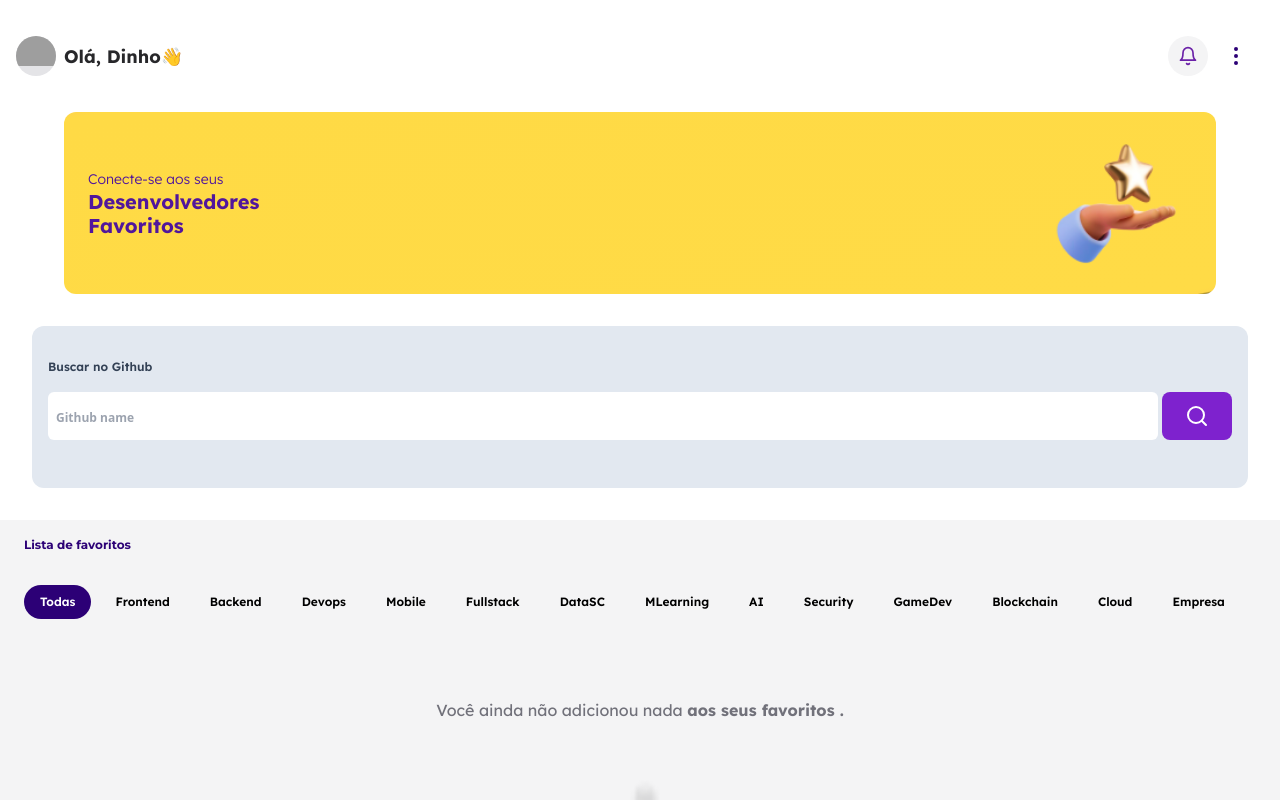
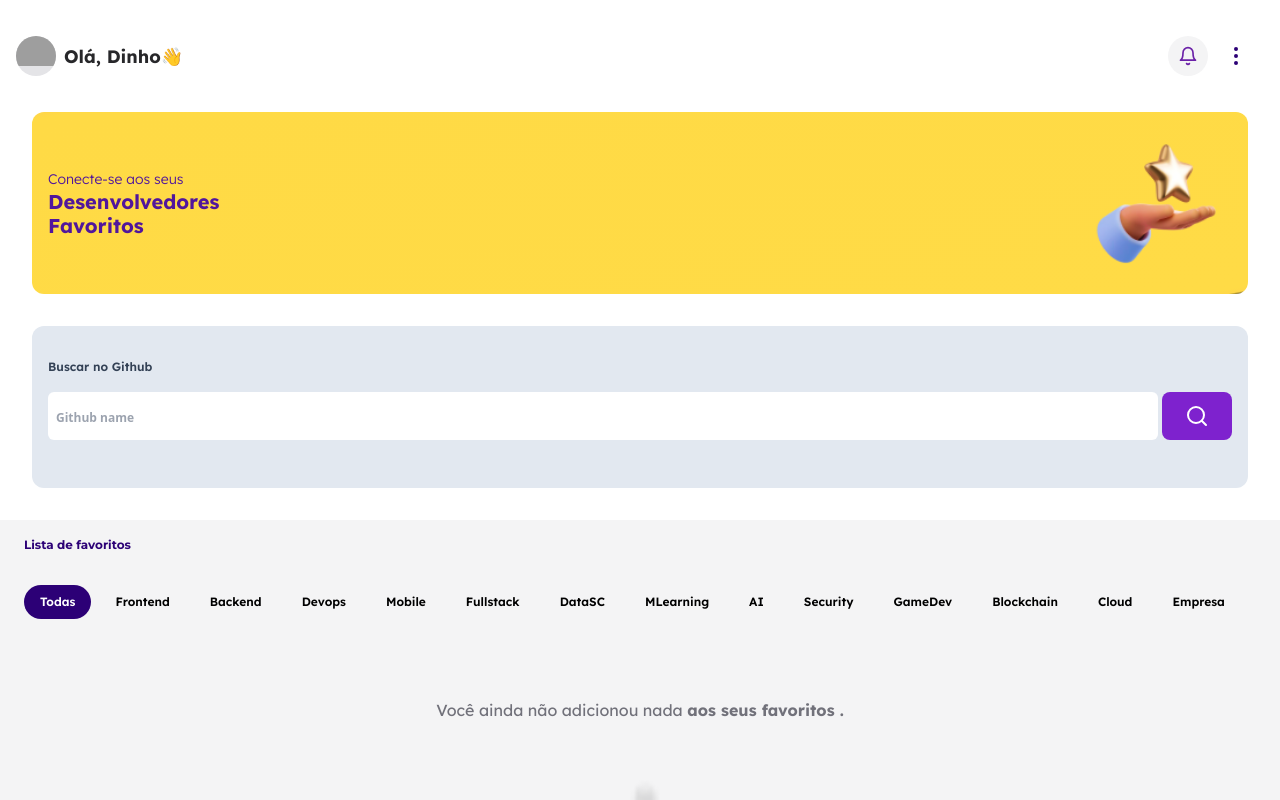
Before and after one commit to dinhoSilwa/StarHub-connect, a React (Vite) app: page / in a window 1280 px wide. Shown: the top 800 px of the page. Built offline with nearby package versions, Linux system fonts and the light colour scheme; grey boxes are pictures that could not be loaded.

Commit message:
STYLE : ajust height

```diff
--- a/src/components/Banner.tsx
+++ b/src/components/Banner.tsx
@@ -6,8 +6,8 @@ export const BannerSection = () => {
     <>
       <section
         className={clsx(
-          "flex justify-center items-center rounded-xl banner-gradiente h-[132px] w-[90%] ml-auto mr-auto px-6 mb-4",
-          "small:justify-between small:px-6 small:h-[182px]"
+          "flex justify-center items-center rounded-xl banner-gradiente h-[132px] w-[95%] ml-auto mr-auto px-4 mb-4",
+          "small:justify-between small:px-4 small:h-[182px]"
         )}
       >
         <header className="flex flex-col font-LexendFont w-[150px] mr-6">
```
